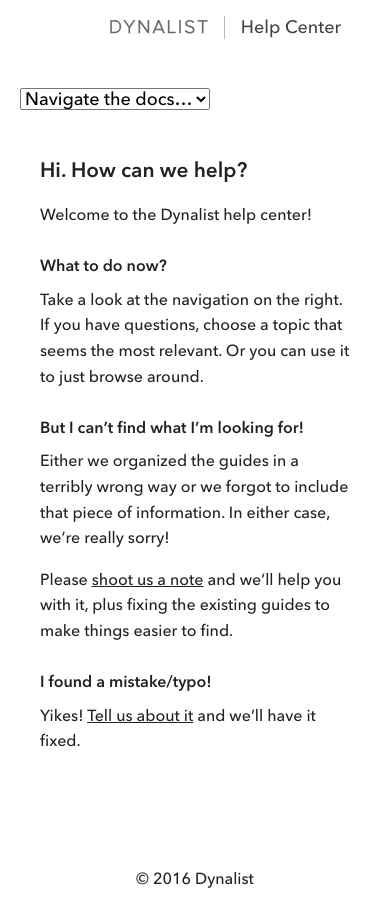
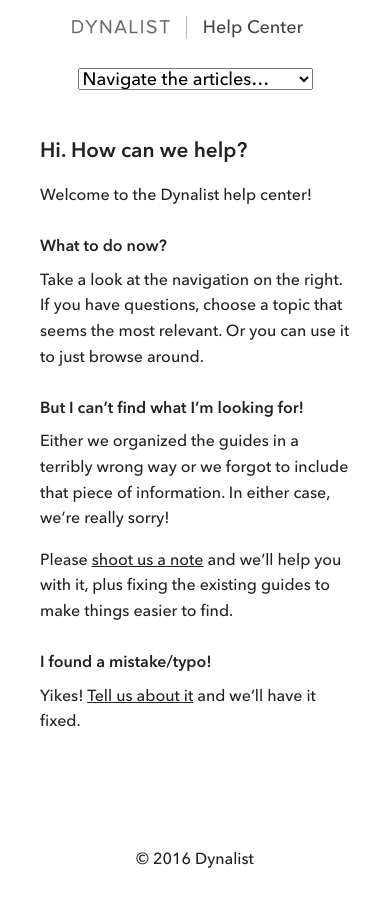
Before and after one commit to mdrain/dynalist-help, a Jekyll site: the page built from _articles/index.md, in a window 390 px wide. Built offline with Jekyll 4.4.1, drawn with Linux system fonts in a browser that asks for light colours.

Commit message:
Fixed mobile navigation

```diff
--- a/_includes/contents_mobile.html
+++ b/_includes/contents_mobile.html
@@ -1,9 +1,13 @@
 <div class="docs-nav-mobile unit whole show-on-mobiles">
   <select onchange="if (this.value) window.location.href=this.value">
-    <option value="">Navigate the docs…</option>
-    {% for section in site.data.docs %}
-    <optgroup label="{{ section.title }}">
-      {% include docs_option.html items=section.docs %}
+    <option value="">Navigate the articles…</option>
+    {% for category in site.data.categories %}
+    <optgroup label="{{ category.title }}">
+      {% for article_id in category.articles %}
+        {% assign article_url = article_id | prepend: '/' | append:'/' %}
+        {% assign article = site.articles | where: "url", article_url | first %}
+        <option value="{{ article_url }}">{{ article.title }}</option>
+      {% endfor %}
     </optgroup>
     {% endfor %}
   </select>
--- a/_sass/_style.scss
+++ b/_sass/_style.scss
@@ -82,7 +82,9 @@ nav {
 }
 
 .logo {
-  margin: 0 38px 20px 38px;
+  @media screen and (min-width: 568px) {
+    margin: 0 38px 20px 38px;
+  }
 
   h1 {
     font-size: 1em;
@@ -506,3 +508,7 @@ code.output {
   clip: rect(0, 0, 0, 0);
   border: 0;
 }
+
+.docs-nav-mobile {
+  text-align: center;
+}
```
